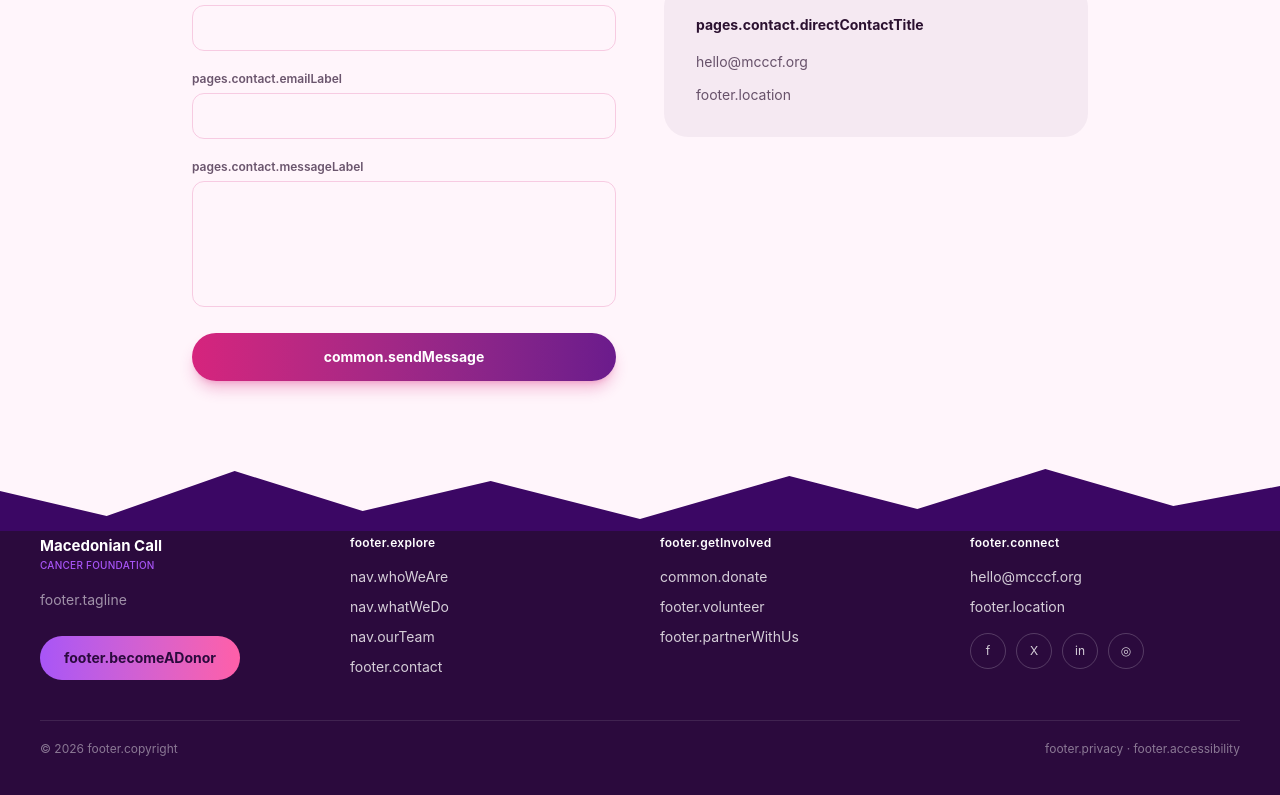
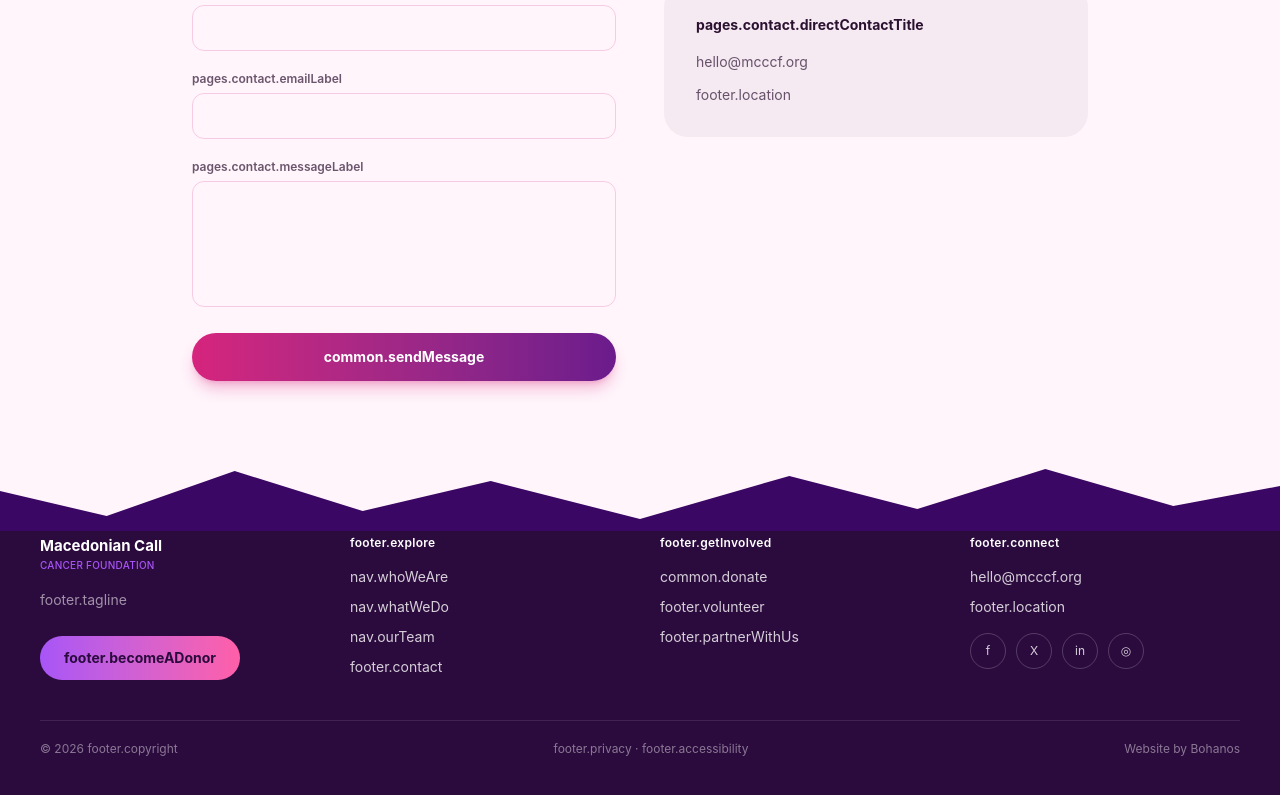
Before and after one commit to Bohanos/NGO, a React (Vite) app: page /contact in a window 1280 px wide. Shown: the part 335-1130 px from the top of the page. Built offline with nearby package versions, Linux system fonts and the light colour scheme; the HTML template or start-up script is replaced by a standard one.

Commit message:
Include 'Website by Bohanos' in footer
Add a built by link to the footer

```diff
--- a/src/components/layout/Footer.jsx
+++ b/src/components/layout/Footer.jsx
@@ -83,6 +83,12 @@ export default function Footer() {
         <div className="mx-auto mt-5 flex max-w-7xl flex-col gap-2 text-xs text-white/45 sm:flex-row sm:justify-between">
           <span>© {new Date().getFullYear()} {t('footer.copyright')}</span>
           <span>{t('footer.privacy')} · {t('footer.accessibility')}</span>
+          <p>
+            {t('footer.builtBy', 'Website by')}{' '}
+            <a href="https://bohanos-portfolio.vercel.app/" target="_blank" rel="noopener">
+              Bohanos
+            </a>
+          </p>
         </div>
       </footer>
     </>
```
